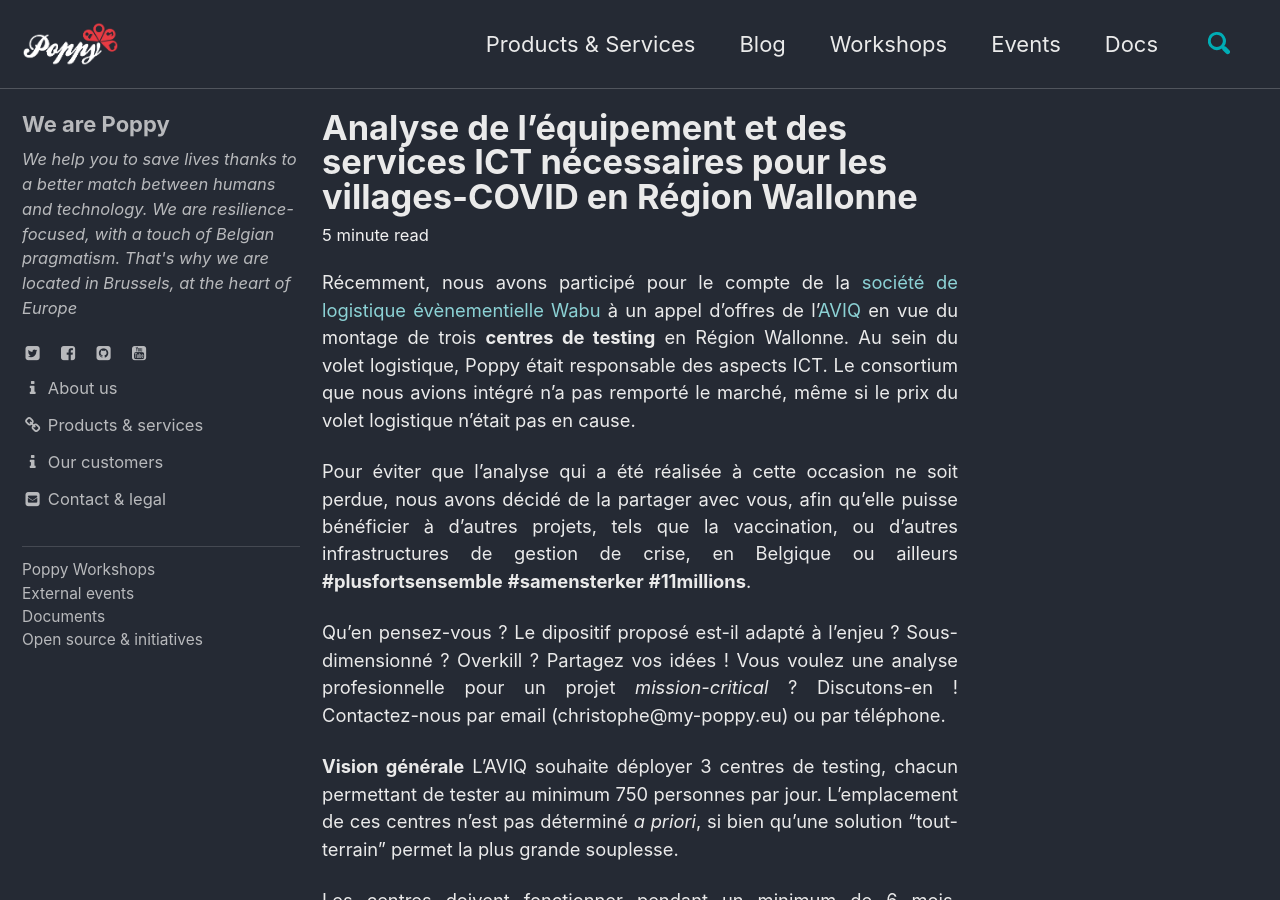
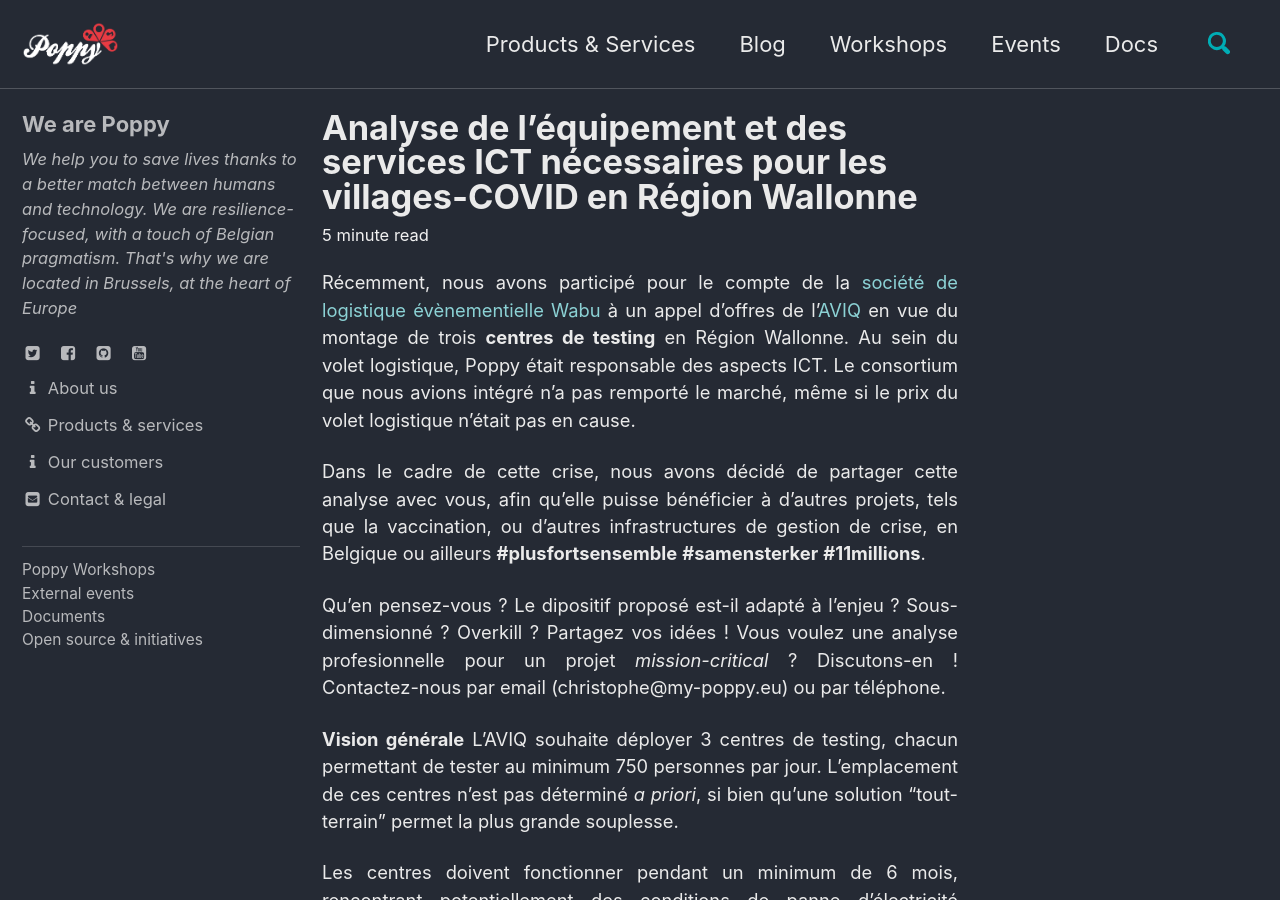
Before and after one commit to ccloquet/ccloquet.github.io, a Jekyll site: the page built from _posts/2020-12-30-ICT-testing.md, in a window 1280 px wide and 900 px high. Built offline with Jekyll 4.4.1, drawn with Linux system fonts in a browser that asks for light colours; cached includes are drawn as plain includes; some of the changed text lies outside the part shown.

Commit message:
Update 2020-12-30-ICT-testing.md

```diff
--- a/_posts/2020-12-30-ICT-testing.md
+++ b/_posts/2020-12-30-ICT-testing.md
@@ -5,7 +5,7 @@ tags: [tools,ict,testing,covid19]
 ---
 Récemment, nous avons participé pour le compte de la [société de logistique évènementielle Wabu](http://www.wabu.eu) à un appel d'offres de l'[AVIQ](https://www.aviq.be/) en vue du montage de trois **centres de testing** en Région Wallonne. Au sein du volet logistique, Poppy était responsable des aspects ICT. Le consortium que nous avions intégré n'a pas remporté le marché, même si le prix du volet logistique n'était pas en cause.
 
-Pour éviter que l'analyse qui a été réalisée à cette occasion ne soit perdue, nous avons décidé de la partager avec vous, afin qu'elle puisse bénéficier à d'autres projets, tels que la vaccination, ou d'autres infrastructures de gestion de crise, en Belgique ou ailleurs **#plusfortsensemble** **#samensterker** **#11millions**.
+Dans le cadre de cette crise, nous avons décidé de partager cette analyse avec vous, afin qu'elle puisse bénéficier à d'autres projets, tels que la vaccination, ou d'autres infrastructures de gestion de crise, en Belgique ou ailleurs **#plusfortsensemble** **#samensterker** **#11millions**.
 
 Qu'en pensez-vous ? Le dipositif proposé est-il adapté à l'enjeu ? Sous-dimensionné ? Overkill ? Partagez vos idées !  Vous voulez une analyse profesionnelle pour un projet *mission-critical* ? Discutons-en ! Contactez-nous par email (christophe@my-poppy.eu) ou par téléphone.
 
@@ -85,7 +85,7 @@ Outre le monitoring et le support technique rapide prévu par les fournisseurs,
 
 Le système proposé est résilient *par design* aux pannes. Le risque zéro n’existe pas, si bien qu’un plan de contingence est prévu.
 
-Afin d’améliorer le système en continu en apprenant des défaillances, les **incidents seront enregistrés** sur un formulaire en ligne, en mentionnant : date/heure/lieu, priorité (critique, normal, bas, presque-incident), nature, description, **causes organisationnelles** (ex : manque de formation, choix de l’emplacement de l’installation, procédure inadéquate, …). Les maintenances et **presqu’incidents** (= situations anormales n’ayant pas entraîné de dégâts) seront enregistrées aussi car elles annoncent des incidents potentiels. En effet, un incident est souvent précédé de plusieurs presqu’incidents.
+Afin d’améliorer le système en continu en apprenant des défaillances, les **incidents seront enregistrés** sur un <a href='https://docs.google.com/forms/d/e/1FAIpQLSfVRVjHEE4Q_jApWOuCQvHcTJLt7rjXxPmIcJuU1OPSRha26A/viewform'>formulaire en ligne</a>, en mentionnant : date/heure/lieu, priorité (critique, normal, bas, presque-incident), nature, description, **causes organisationnelles** (ex : manque de formation, choix de l’emplacement de l’installation, procédure inadéquate, …). Les maintenances et **presqu’incidents** (= situations anormales n’ayant pas entraîné de dégâts) seront enregistrées aussi car elles annoncent des incidents potentiels. En effet, un incident est souvent précédé de plusieurs presqu’incidents.
 
 **Procédures**
 
```
